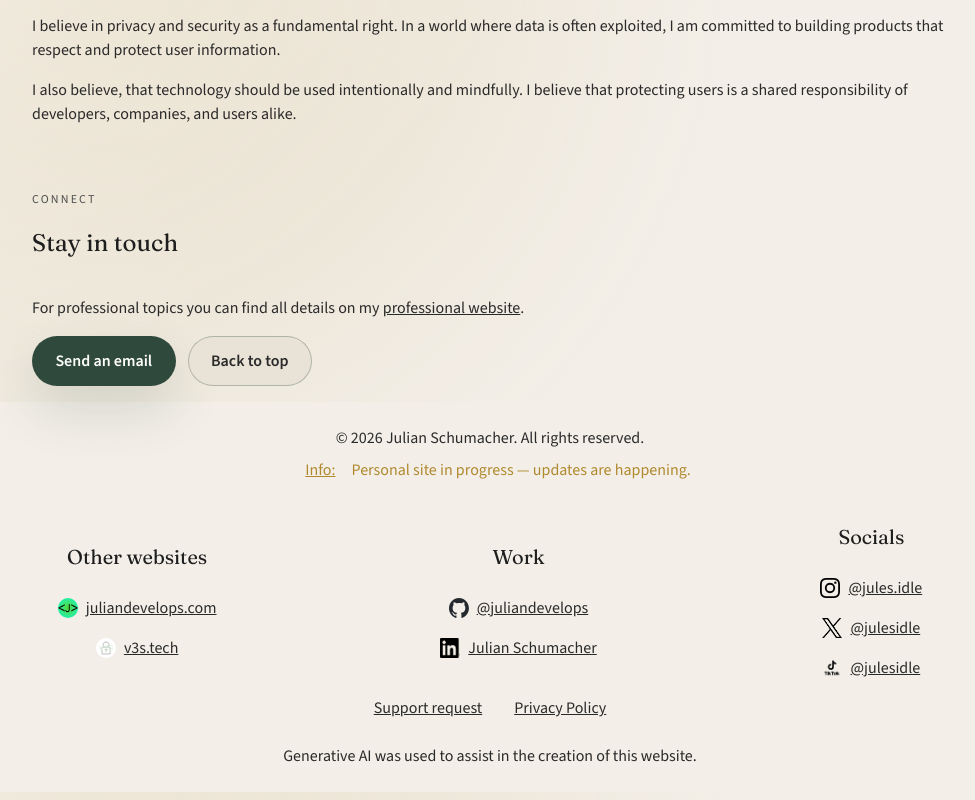
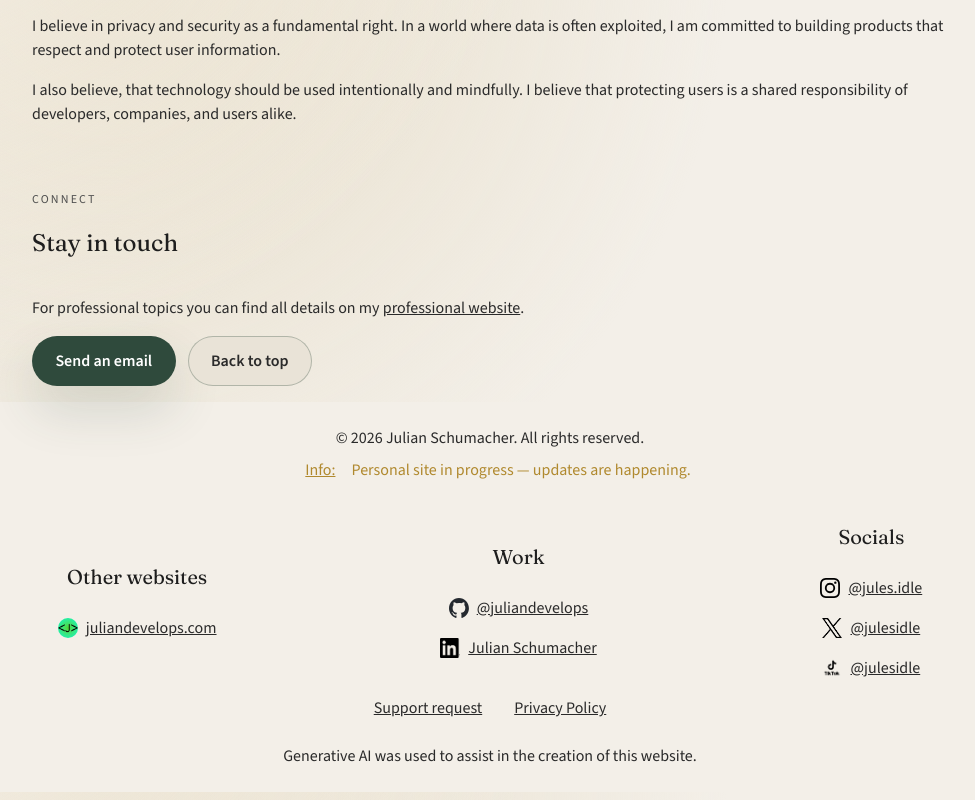
Before and after one commit to juliandevelops/Personal-Website, a Next.js app in the folder personal-website/: page / in a window 1280 px wide. Shown: the part 1957-2757 px from the top of the page, without its empty margins (150-1125 px from the left). Built offline with nearby package versions, Linux system fonts and the light colour scheme; no server answers.

Commit message:
remove v3s reference

```diff
--- a/personal-website/src/app/footer.tsx
+++ b/personal-website/src/app/footer.tsx
@@ -22,16 +22,6 @@ export default function Footer() {
                             style={{ borderRadius: "50%" }}
                         />
                         <Link href="https://juliandevelops.com">juliandevelops.com</Link>
-                    </div>
-                    <div className={styles.linkRow}>
-                        <Image
-                            src="/v3s_icon.png"
-                            alt="V3S Icon"
-                            width={12.5}
-                            height={12.5}
-                            style={{ borderRadius: "50%" }}
-                        />
-                        <Link href="https://v3s.tech">v3s.tech</Link>
                     </div>
                 </div>
                 <div className={styles.linkColumn}>
```
